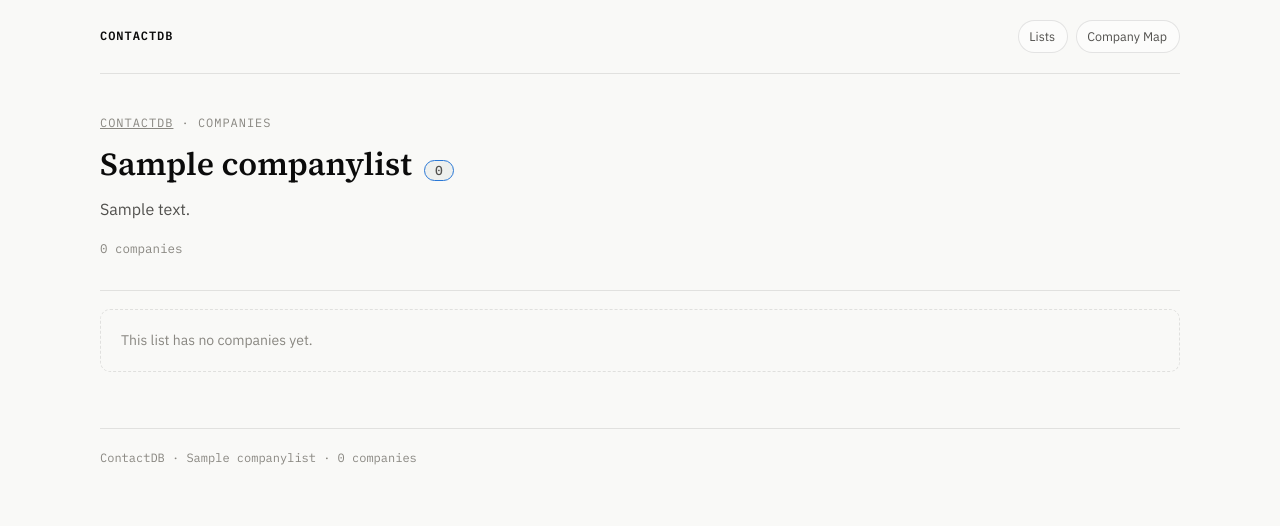
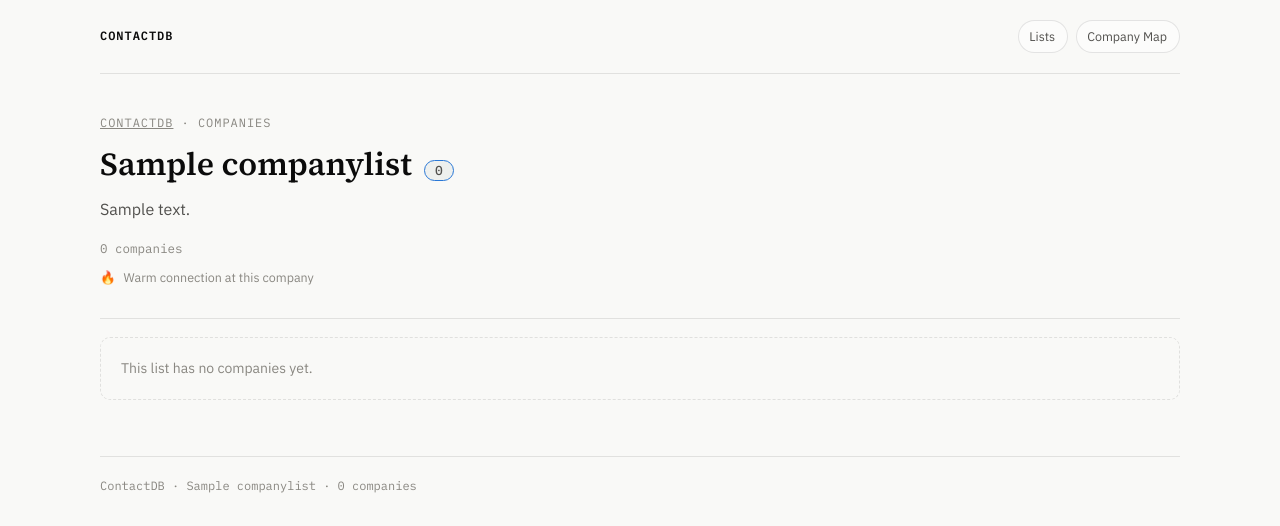
Before and after one commit to siddharthLT/researchmap, a Django app: a page that uses contactdb/templates/contactdb/base.html in a window 1280 px wide. Shown: the top 526 px of the page. Run offline with Django 5.2, Linux system fonts and the light colour scheme; tables that the repository leaves empty hold one stand-in row (values such as "Sample post"); data that the repository does not hold is empty.

Commit message:
Mark companies with a warm connection using a fire icon on ContactDB lists
Flag each company list's rows with the same has_warm_connection logic
used on the map, badge the name cell with a fire icon, add a legend,
and include the flag in the CSV export.

Co-Authored-By: Claude Sonnet 5 <noreply@anthropic.com>

```diff
--- a/contactdb/templates/contactdb/base.html
+++ b/contactdb/templates/contactdb/base.html
@@ -85,6 +85,10 @@
       font-family: "IBM Plex Mono", monospace; font-size: 12.5px; color: var(--muted);
       display: flex; gap: 18px; flex-wrap: wrap;
     }
+    .legend {
+      display: flex; align-items: center; gap: 8px; font-size: 12.5px; color: var(--muted); margin: 10px 0 0;
+    }
+    .warm-flame { display: inline-block; margin-right: 4px; }
 
     /* ---- stat tiles ---- */
     .stats {
--- a/contactdb/templates/contactdb/company_list_detail.html
+++ b/contactdb/templates/contactdb/company_list_detail.html
@@ -10,6 +10,7 @@
     <div class="meta">
       <span>{{ companies|length }} compan{{ companies|length|pluralize:"y,ies" }}</span>
     </div>
+    <div class="legend"><span aria-hidden="true">🔥</span><span>Warm connection at this company</span></div>
   </header>
 
   {% if companies %}
@@ -35,7 +36,7 @@
           {% for company in companies %}
             <tr data-row="{{ company.export_json }}">
               <td class="select-col"><input type="checkbox" class="row-check"></td>
-              <td>{{ company.name }}</td>
+              <td>{% if company.has_warm_connection %}<span class="warm-flame" aria-hidden="true" title="Warm connection">🔥</span>{% endif %}{{ company.name }}</td>
               <td class="links">
                 <div class="btn-row">
                   {% if company.url %}
--- a/contactdb/views.py
+++ b/contactdb/views.py
@@ -84,7 +84,14 @@ def company_list_detail(request, slug):
         .prefetch_related("decision_makers")
         .order_by("name")
     )
+    warm_company_ids = set(
+        Person.objects.exclude(prior_connections=[])
+        .filter(company_id__in=[c.id for c in companies])
+        .values_list("company_id", flat=True)
+        .distinct()
+    )
     for company in companies:
+        company.has_warm_connection = company.id in warm_company_ids
         company.export_json = json.dumps(
             {
                 "Name": company.name,
@@ -95,6 +102,7 @@ def company_list_detail(request, slug):
                 "Employees": company.employee_count,
                 "Annual Revenue": company.annual_revenue,
                 "Decision Makers": company.decision_maker_names,
+                "Warm Connection": "Yes" if company.has_warm_connection else "",
             }
         )
     return render(
```
